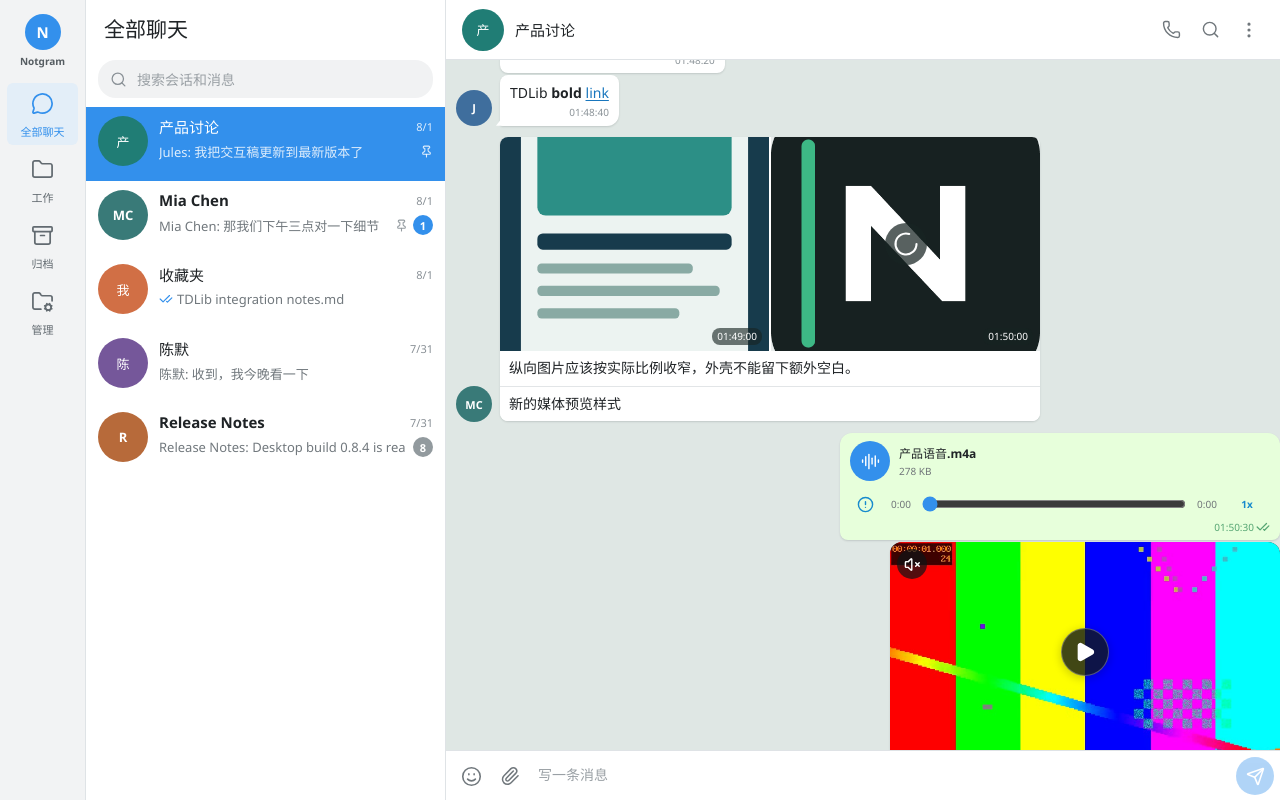
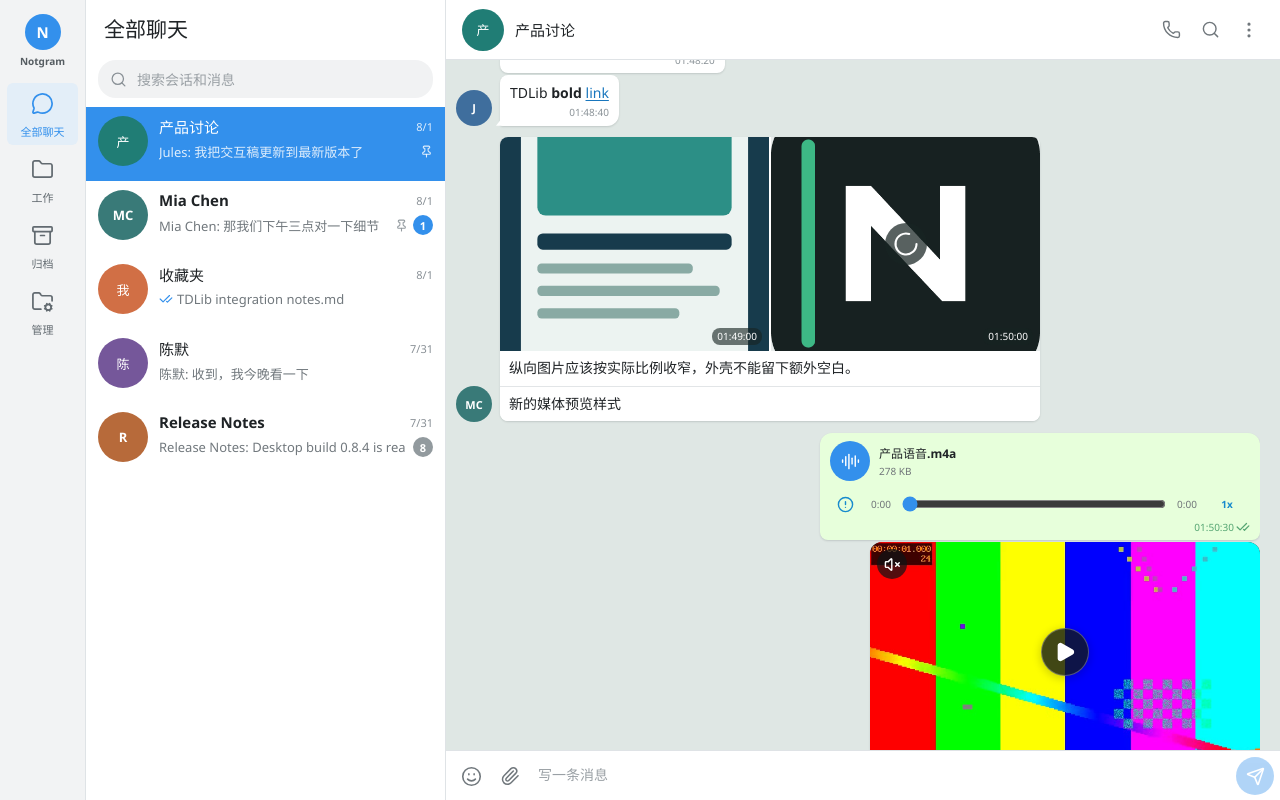
Before and after one commit to Baneik/Notgram, a React (Vite) app: page / in a window 1280 px wide. Built offline with nearby package versions, Linux system fonts and the light colour scheme.

Commit message:
fix: keep outgoing messages within conversation

```diff
--- a/src/styles/global.css
+++ b/src/styles/global.css
@@ -356,7 +356,8 @@ html.is-resizing-sidebar, html.is-resizing-sidebar * { cursor: col-resize !impor
 .message-list-shell { position: relative; min-height: 0; contain: layout paint style; overflow: hidden; }
 .message-list {
   --message-scrollbar-thumb: #869892;
-  height: 100%; min-height: 0; padding: 20px 10px 10px;
+  --message-list-inline-padding: 10px;
+  height: 100%; min-height: 0; padding: 20px var(--message-list-inline-padding) 10px;
   overflow-x: hidden; overflow-y: auto; overflow-anchor: none;
   scrollbar-gutter: stable; scrollbar-width: thin; scrollbar-color: transparent transparent;
 }
@@ -369,7 +370,11 @@ html.is-resizing-sidebar, html.is-resizing-sidebar * { cursor: col-resize !impor
 .message-list.is-scrolling { scrollbar-color: var(--message-scrollbar-thumb) transparent; }
 .message-list.is-scrolling::-webkit-scrollbar-thumb { background-color: var(--message-scrollbar-thumb); }
 .message-list:focus-visible { outline: 2px solid rgba(51, 144, 236, 0.55); outline-offset: -2px; }
-.message-list-content { position: relative; width: 100%; min-width: 0; max-width: 100%; min-height: 100%; overflow-x: clip; }
+.message-list-content {
+  position: relative;
+  width: calc(100% - var(--message-list-inline-padding) - var(--message-list-inline-padding));
+  min-width: 0; max-width: 100%; min-height: 100%; overflow-x: clip;
+}
 .jump-to-latest {
   position: absolute; right: 18px; bottom: 16px; z-index: 20; width: 46px; height: 46px; padding: 0;
   display: grid; place-items: center; color: #5f686d; background: #ffffff; border: 1px solid #d9e0e3;
@@ -1285,7 +1290,7 @@ body.video-window-page #root { width: 100%; height: 100%; margin: 0; overflow: h
   .mobile-chat-open { grid-template-rows: minmax(0, 1fr); }
   .mobile-chat-open .conversation { display: grid; }
   .mobile-back { display: inline-grid; }
-  .message-list { padding: 14px 10px 10px; }
+  .message-list { padding-top: 14px; }
   .jump-to-latest { right: 12px; bottom: 12px; }
   .message-group { gap: 6px; }
   .message-bubble-shell { max-width: 88%; }
```
Also changed, not shown: 1 other file (tests, documents, lock files or other folders).
